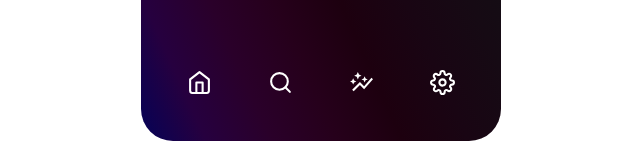
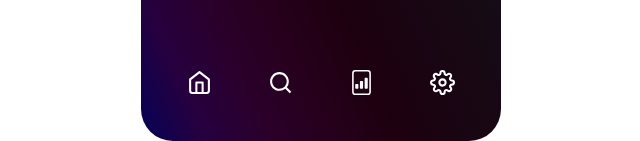
Before and after one commit to alexandrufako/weather-app1, a React (Create React App) app: page /forecast in a window 1280 px wide. Shown: the part 707-848 px from the top of the page, without its empty margins (319-959 px from the left). Built offline with nearby package versions, Linux system fonts and the light colour scheme.

Commit message:
footer working finally

```diff
--- a/src/components/footer/footer.jsx
+++ b/src/components/footer/footer.jsx
@@ -2,17 +2,21 @@ import React, { useState, useEffect } from "react";
 
 import { Link } from "react-router-dom";
 import { FiHome } from "react-icons/fi";
-import { FiSearch } from "react-icons/fi";
-import { MdAutoGraph } from "react-icons/md";
+import { RiSearchLine } from "react-icons/ri";
+import { BsFileBarGraph } from "react-icons/bs";
 import { FiSettings } from "react-icons/fi";
+import { AiTwotoneHome } from "react-icons/ai";
+import { RiSearchFill } from "react-icons/ri";
+import { BsFileBarGraphFill } from "react-icons/bs";
+import { IoMdSettings } from "react-icons/io";
 import "./footer.css";
 
 const Footer = () => {
     const [select, setSelect] = useState({
-        home: "",
-        search: "",
-        forecast: "",
-        settings: "",
+        home: <FiHome/>,
+        search: <RiSearchLine/>,
+        forecast: <BsFileBarGraph/>,
+        settings: <FiSettings/>,
     });
 
     const selected = (param) => {
@@ -21,47 +25,47 @@ const Footer = () => {
         switch (param) {
             case "home":
                 return (
-                    tempObj.home= "selected",
-                    tempObj.search= "",
-                    tempObj.forecast= "",
-                    tempObj.settings= "",
+                    tempObj.home= <AiTwotoneHome />,
+                    tempObj.search= <RiSearchLine/>,
+                    tempObj.forecast= <BsFileBarGraph/> ,
+                    tempObj.settings= <FiSettings/> ,
                     setSelect(tempObj)
                 )
 
 
             case "search":
                 return (
-                    tempObj.home= "",
-                    tempObj.search= "search",
-                    tempObj.forecast= "",
-                    tempObj.settings= "",
+                    tempObj.home= <FiHome/> ,
+                    tempObj.search= <RiSearchFill/> ,
+                    tempObj.forecast= <BsFileBarGraph/> ,
+                    tempObj.settings= <FiSettings/> ,
                     setSelect(tempObj)
                 )
 
             case "forecast":
                 return (
-                    tempObj.home= "",
-                    tempObj.search= "",
-                    tempObj.forecast= "selected",
-                    tempObj.settings= "",
+                    tempObj.home= <FiHome/> ,
+                    tempObj.search= <RiSearchLine/> ,
+                    tempObj.forecast= <BsFileBarGraphFill/>,
+                    tempObj.settings= <FiSettings/> ,
                     setSelect(tempObj)
                 )
 
             case "settings":
                 return (
-                    tempObj.home= "",
-                    tempObj.search= "",
-                    tempObj.forecast= "",
-                    tempObj.settings= "selected",
+                    tempObj.home= <FiHome/> ,
+                    tempObj.search= <RiSearchLine/> ,
+                    tempObj.forecast= <BsFileBarGraph/> ,
+                    tempObj.settings= <IoMdSettings/> ,
                     setSelect(tempObj)
                 )
 
             default:
                 return (
-                    tempObj.home= "",
-                    tempObj.search= "",
-                    tempObj.forecast= "",
-                    tempObj.settings= "",
+                    tempObj.home= <FiHome/> ,
+                    tempObj.search= <RiSearchLine/> ,
+                    tempObj.forecast= <BsFileBarGraph/> ,
+                    tempObj.settings= <FiSettings/> ,
                     setSelect(tempObj)
                 );
         };
@@ -72,31 +76,31 @@ const Footer = () => {
         <div className="footer-container">
             <Link
                 to="/"
-                className={`footer-btn ${select.home}`}
+                className={`footer-btn `}
                 onClick={() => selected("home")}
             >
-                <FiHome />
+                {select.home}
             </Link>
             <Link
                 to="/search"
-                className={`footer-btn ${select.search}`}
+                className={`footer-btn `}
                 onClick={() => selected("search")}
             >
-                <FiSearch />
+                {select.search}
             </Link>
             <Link
                 to="/forecast"
-                className={`footer-btn ${select.forecast}`}
+                className={`footer-btn `}
                 onClick={() => selected("forecast")}
             >
-                <MdAutoGraph />
+                {select.forecast}
             </Link>
             <Link
                 to="/settings"
-                className={`footer-btn ${select.settings}`}
+                className={`footer-btn `}
                 onClick={() => selected("settings")}
             >
-                <FiSettings />
+                {select.settings}
             </Link>
         </div>
     );
```
